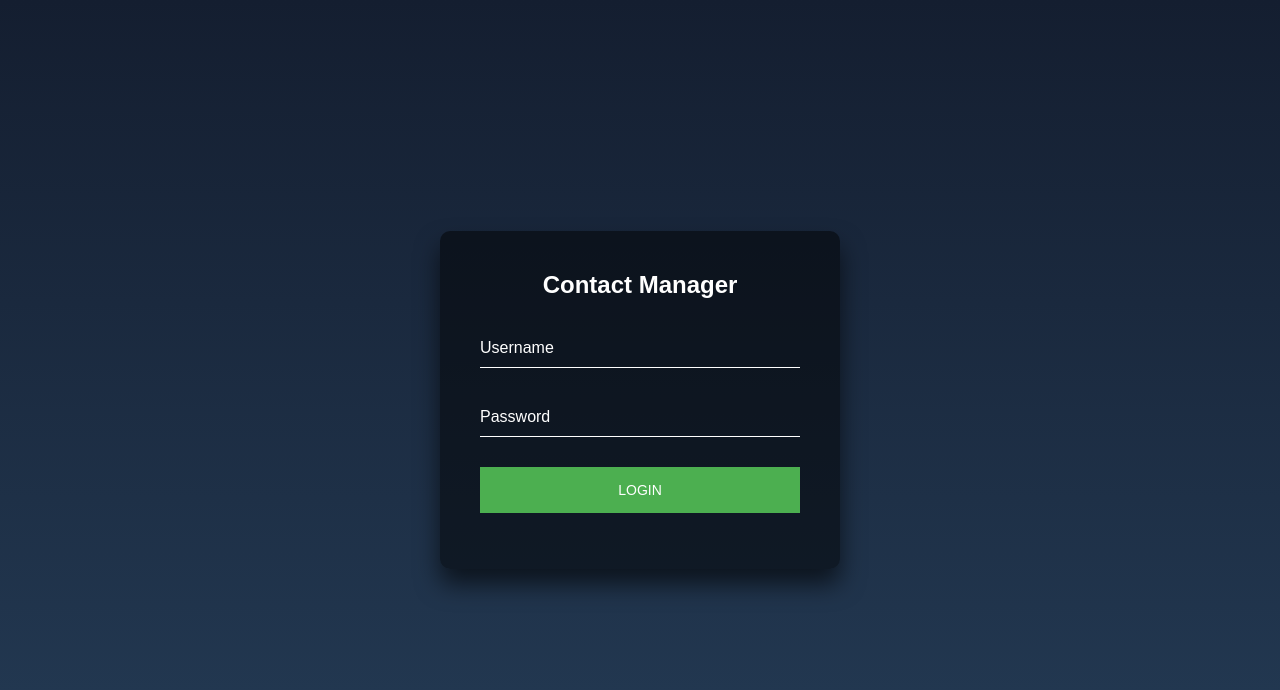
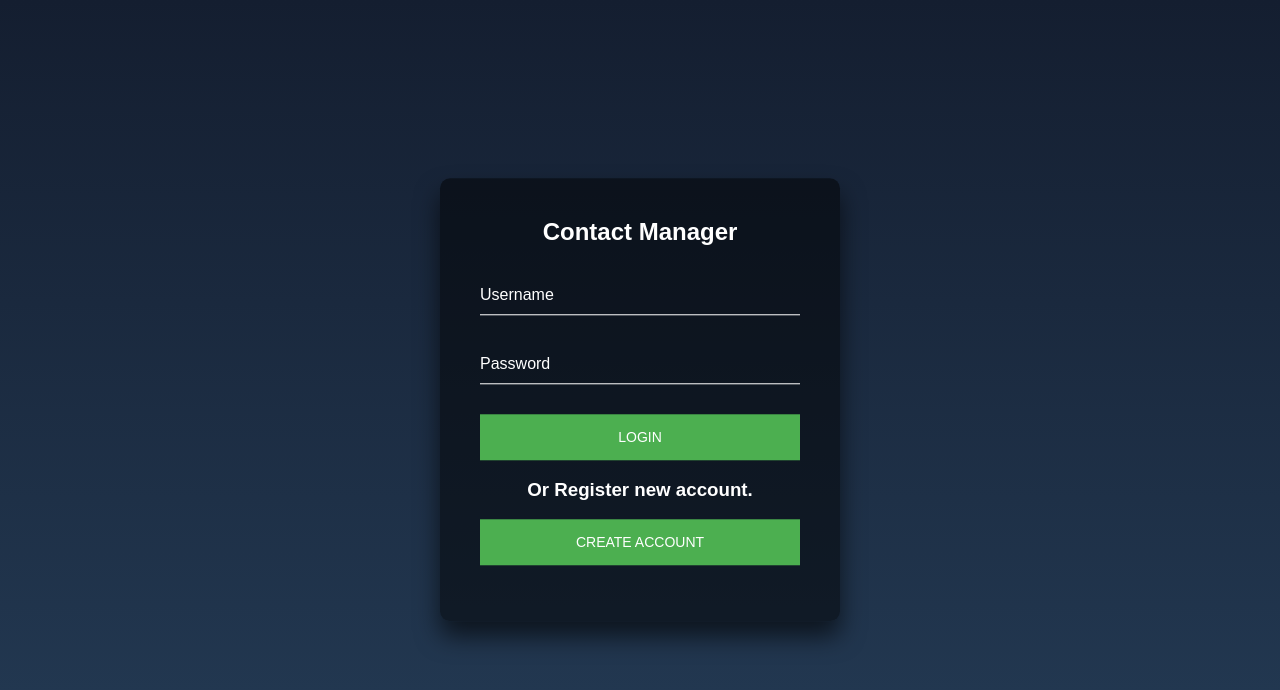
Before and after one commit to HJaen/Small-Project-Test, a PHP site: page / in a window 1280 px wide. Shown: the top 690 px of the page. Run offline with PHP 8.4, Linux system fonts and the light colour scheme.

Commit message:
new account button

```diff
--- a/css/styles.css
+++ b/css/styles.css
@@ -29,6 +29,11 @@ color: #fff;
 text-align: center;
 }
 
+.login-box h3 {
+    padding: 0;
+    color: #fff;
+    text-align: center;
+}
 
 .login-box .user-box {
 position: relative;
--- a/index.html
+++ b/index.html
@@ -19,6 +19,8 @@
 		<label>Password</label>
 	  </div>
 	  <button type="button" id="loginButton" class="buttons" onclick="doLogin();"> Login </button>
+	  <h3>Or Register new account.</h3>
+	  <button type="button" id="loginButton" class="buttons" onclick="doCreateAcc();"> Create Account </button>
 	  <span id="loginResult"></span>
 	</form>
   </div>
```
